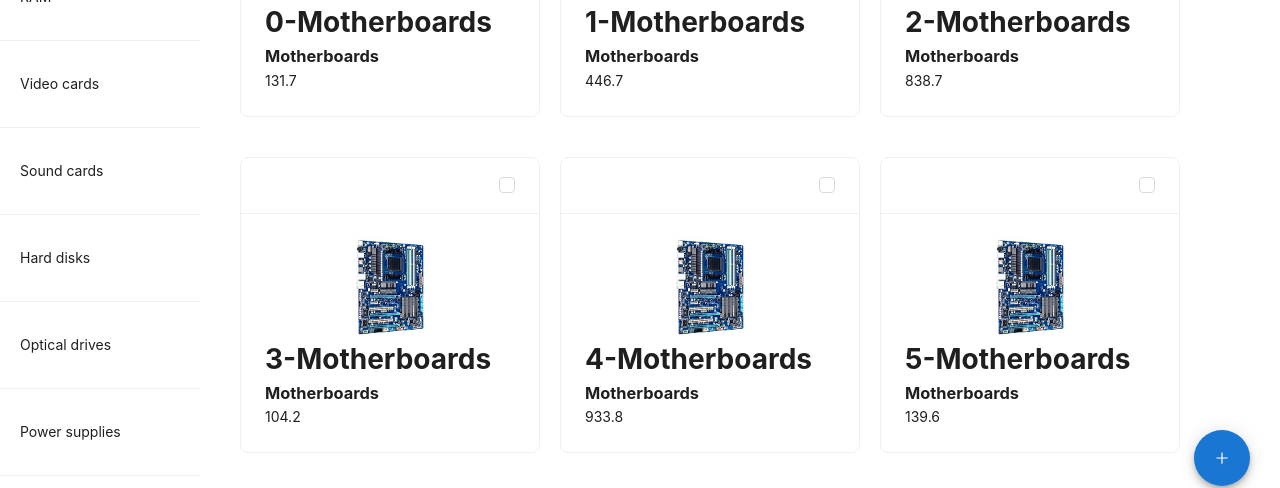
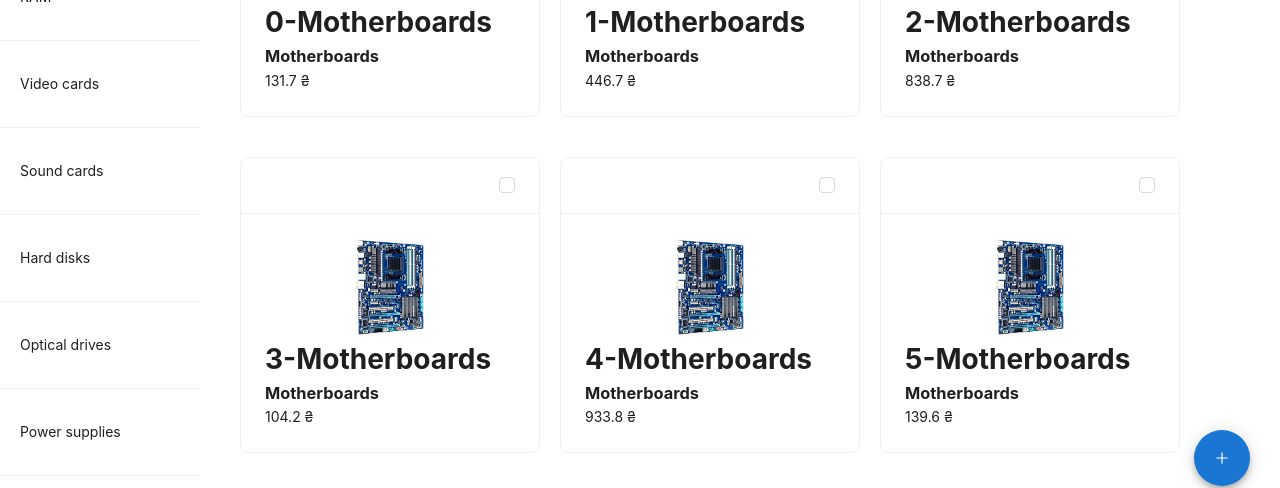
Before and after one commit to mV22110702/hardware_union, a React app: page /categories/0 in a window 1280 px wide. Shown: the part 284-772 px from the top of the page. Built offline with nearby package versions, Linux system fonts and the light colour scheme; the HTML template or start-up script is replaced by a standard one.

Commit message:
hwu-9: + Currency symbol to product card

```diff
--- a/src/libs/components/product-card/product-card.tsx
+++ b/src/libs/components/product-card/product-card.tsx
@@ -54,7 +54,7 @@ const ProductCard: React.FC<Properties> = memo(
               have: Currency.UAH,
               want: chosenCurrency,
               amount: productWithCategory.price,
-            })}
+            })} {chosenCurrency}
           </p>
         </NavLink>
       </Card>
```
